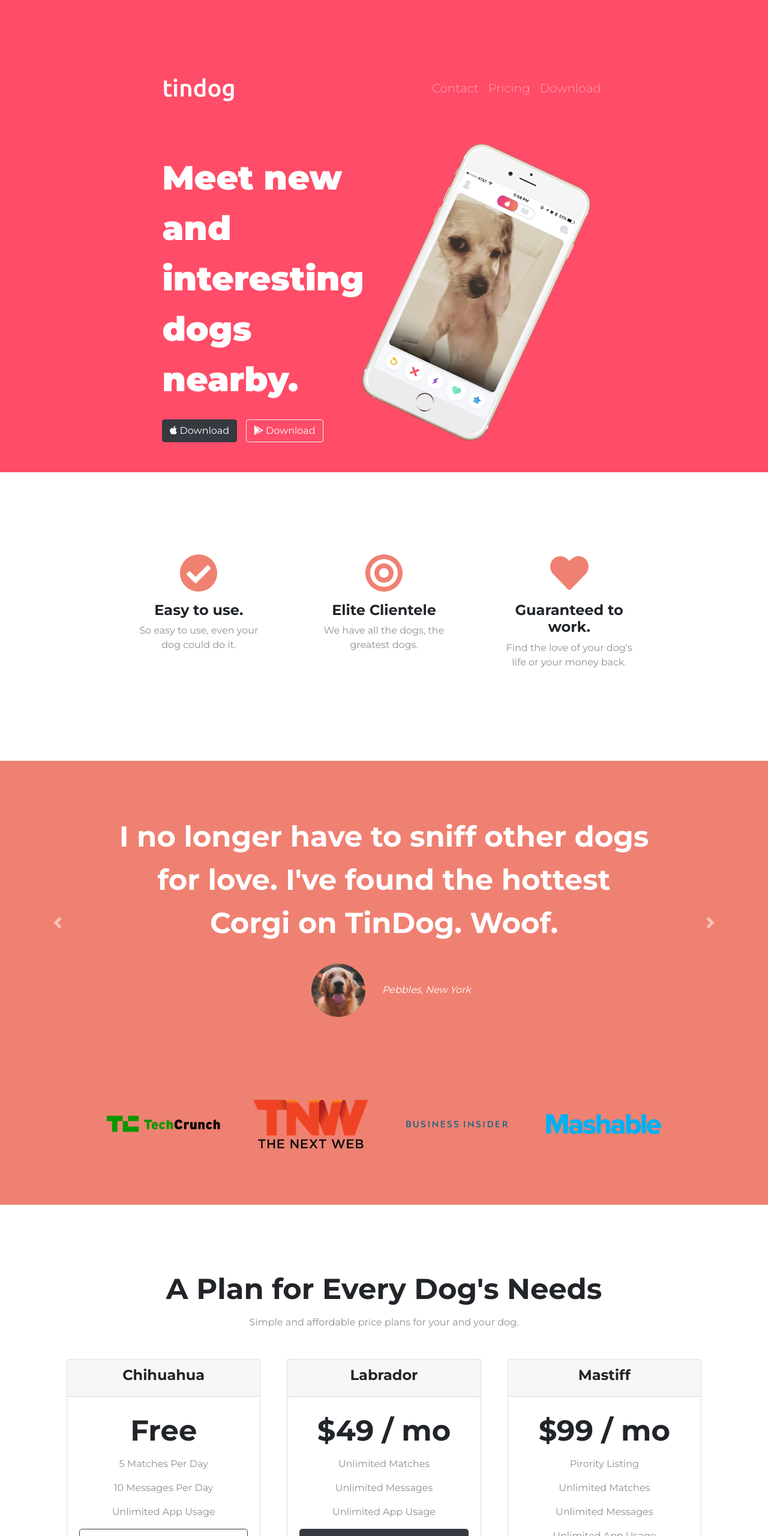
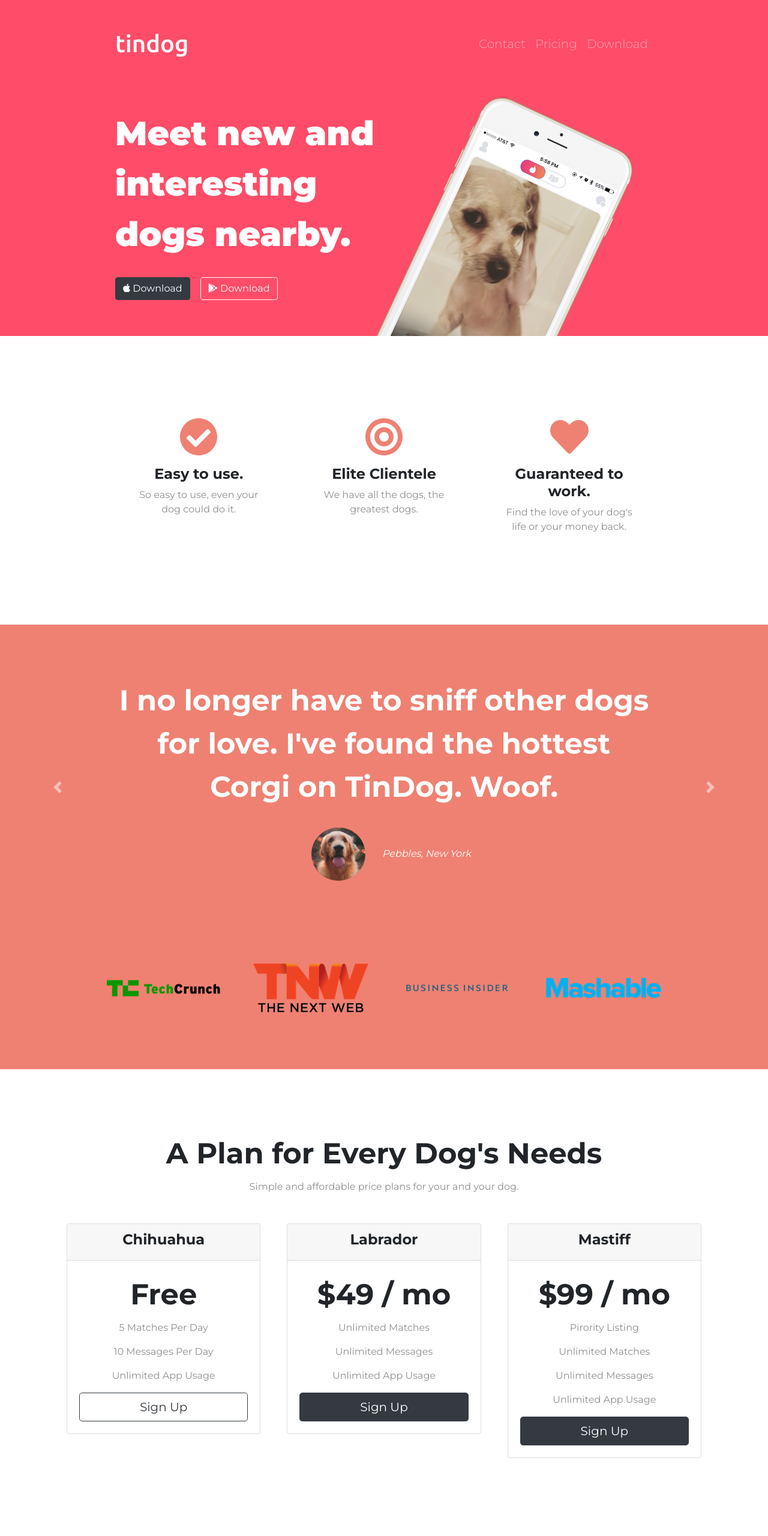
Before and after one commit to dronakin/webdev-projects, a plain HTML site: page index.html in a window 1280 px wide. Shown: the top 2560 px of the page at 60% size. Drawn offline with nearby package versions, Linux system fonts and the light colour scheme.

Commit message:
Finalized version of this thing.

```diff
--- a/css/styles.css
+++ b/css/styles.css
@@ -16,6 +16,17 @@ p {
 /* Containers */
 .container-fluid {
   padding: 7% 15%;
+}
+
+/* Sections */
+
+.colored-section {
+  background-color: #ff4c68;
+  color: #fff;
+}
+
+.white-section {
+  background-color: #fff;
 }
 
 /* Headings */
@@ -52,15 +63,9 @@ p {
 
 /* Title  */
 
-#title {
-  background-color: #ff4c68;
-  color: white;
-  padding: 5rem 7rem 0 7rem;
-  text-align: left;
-}
-
 #title .container-fluid {
   padding: 3% 15%;
+  text-align: left;
 }
 
 .tindog-image {
@@ -77,7 +82,6 @@ p {
 /* Feature Boxes */
 
 #features {
-  background-color: #fff;
   position: relative;
 }
 
@@ -105,7 +109,6 @@ p {
 
 #testimonials {
   background-color: #ef8172;
-  color: #fff;
 }
 
 .testimonial-image {
@@ -155,11 +158,6 @@ p {
 
 /* CTA Section */
 
-#cta {
-  background-color: #ff4c68;
-  color: #fff;
-}
-
 /* Footer */
 
 .social-icon {
--- a/index.html
+++ b/index.html
@@ -12,7 +12,7 @@
 
 <body>
 
-  <section id="title">
+  <section class="colored-section" id="title">
     <div class="container-fluid">
 
     <!-- Nav Bar -->
@@ -53,7 +53,7 @@
 
   <!-- Features -->
 
-  <section id="features">
+  <section class="white-section" id="features">
     <div class="container-fluid">
       <div class="row">
         <div class="feature-box col-lg-4">
@@ -78,7 +78,7 @@
 
   <!-- Testimonials -->
 
-  <section id="testimonials">
+  <section class="colored-section" id="testimonials">
 
     <div id="testimonial-carousel" class="carousel slide" data-ride="false">
       <div class="carousel-inner">
@@ -106,7 +106,7 @@
 
   <!-- Press -->
 
-  <section id="press">
+  <section class="colored-section" id="press">
     <img class="press-logo" src="images/TechCrunch.png" alt="tc-logo">
     <img class="press-logo" src="images/tnw.png" alt="tnw-logo">
     <img class="press-logo" src="images/bizinsider.png" alt="biz-insider-logo">
@@ -117,7 +117,7 @@
 
   <!-- Pricing -->
 
-  <section id="pricing">
+  <section class="white-section" id="pricing">
 
     <h2 class="section-heading">A Plan for Every Dog's Needs</h2>
     <p>Simple and affordable price plans for your and your dog.</p>
@@ -172,7 +172,7 @@
 
   <!-- Call to Action -->
 
-  <section id="cta">
+  <section class="colored-section" id="cta">
     <div class="container-fluid">
       <h3 class="big-heading">Find the True Love of Your Dog's Life Today.</h3>
       <button class="download-button btn btn-lg btn-dark" type="button"><i class="fab fa-apple"></i>Download</button>
@@ -183,7 +183,7 @@
 
   <!-- Footer -->
 
-  <footer id="footer">
+  <footer class="white-section" id="footer">
     <div class="container-fluid">
       <i class="social-icon fab fa-facebook-f"></i>
       <i class="social-icon fab fa-twitter"></i>
```
